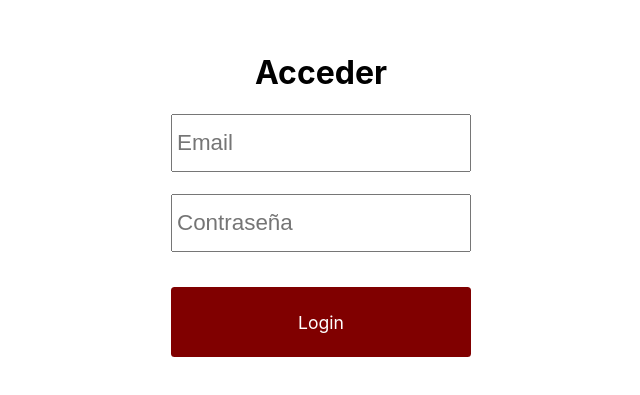
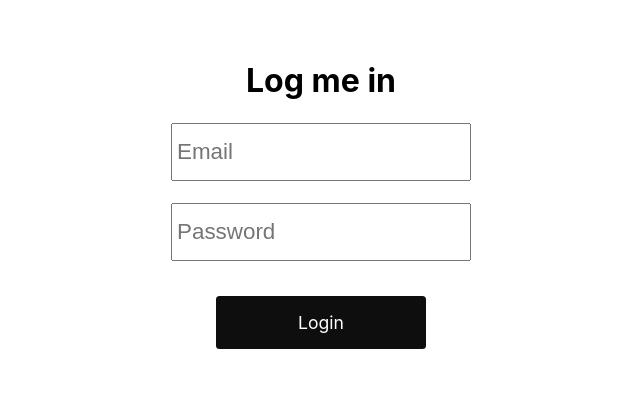
Before and after one commit to Lubo7/netflixclone, a React (Create React App) app: page /login in a window 1280 px wide. Shown: the part 139-534 px from the top of the page, without its empty margins (319-959 px from the left). Built offline with nearby package versions, Linux system fonts and the light colour scheme.

Commit message:
Styles updated

```diff
--- a/src/Containers/Login/Login.css
+++ b/src/Containers/Login/Login.css
@@ -8,9 +8,9 @@
 }
 
 .sendButton {
-    height: 4em;
-    width: 100%;
-    background-color: rgb(128, 0, 0);
+    height: 3em;
+    width: 70%;
+    background-color: rgb(14, 14, 15);
     color: white;
     border-radius: 0.2em;
     display: flex;
--- a/src/Containers/Login/Login.js
+++ b/src/Containers/Login/Login.js
@@ -49,9 +49,9 @@ const Login = (props) => {
         <div className="designLogin">
             <div id="style-div-form-login">
                 {/*<pre>{JSON.stringify(credentials, null,2)}</pre>*/}
-                <h1>Acceder</h1>
+                <h1>Log me in</h1>
                 <input className="style-form-login" type='email' name='email' title='email' onChange={manejadorInputs} lenght='30' placeholder="Email" />
-                <input className="style-form-login" type='password' name='password' title='password' onChange={manejadorInputs} lenght='30' placeholder="Contraseña" />
+                <input className="style-form-login" type='password' name='password' title='password' onChange={manejadorInputs} lenght='30' placeholder="Password" />
                 <div className="sendButton" onClick={() => logeame()}>Login</div>
                 <div className="error">{msgError}</div>
             </div>
```
